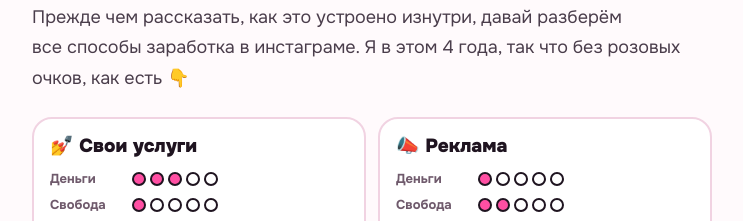
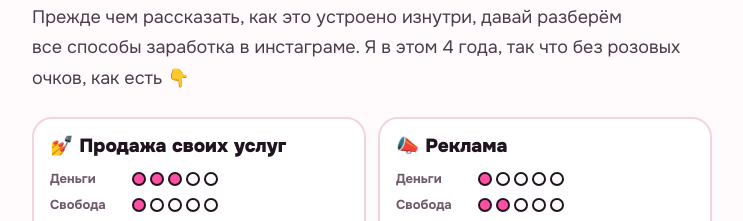
Before and after one commit to nastyabarashkovaru-gif/statya, a plain HTML site: page v2/index.html in a window 1280 px wide. Shown: the part 8880-9101 px from the top of the page, without its empty margins (268-1011 px from the left). Drawn offline with Linux system fonts and the light colour scheme.

Commit message:
v2: «Продажа своих услуг»
Co-Authored-By: Claude Opus 5.5 <noreply@anthropic.com>
Claude-Session: https://claude.ai/code/session_011P6MAzSEDVftBMfCkFU9F8

```diff
--- a/v2/index.html
+++ b/v2/index.html
@@ -413,7 +413,7 @@ footer{font-size:14px;color:var(--muted);text-align:center;margin-top:40px}
 
 <div class="methods">
   <div class="method">
-    <h4>💅 Свои услуги</h4>
+    <h4>💅 Продажа своих услуг</h4>
     <div class="meter"><span>Деньги</span><span class="dots"><i class="on"></i><i class="on"></i><i class="on"></i><i></i><i></i></span></div>
     <div class="meter"><span>Свобода</span><span class="dots"><i class="on"></i><i></i><i></i><i></i><i></i></span></div>
     <p><span class="plus">+</span> Самый понятный путь: выложил рилс, человек оставил заявку и пришёл к тебе.</p>
```
